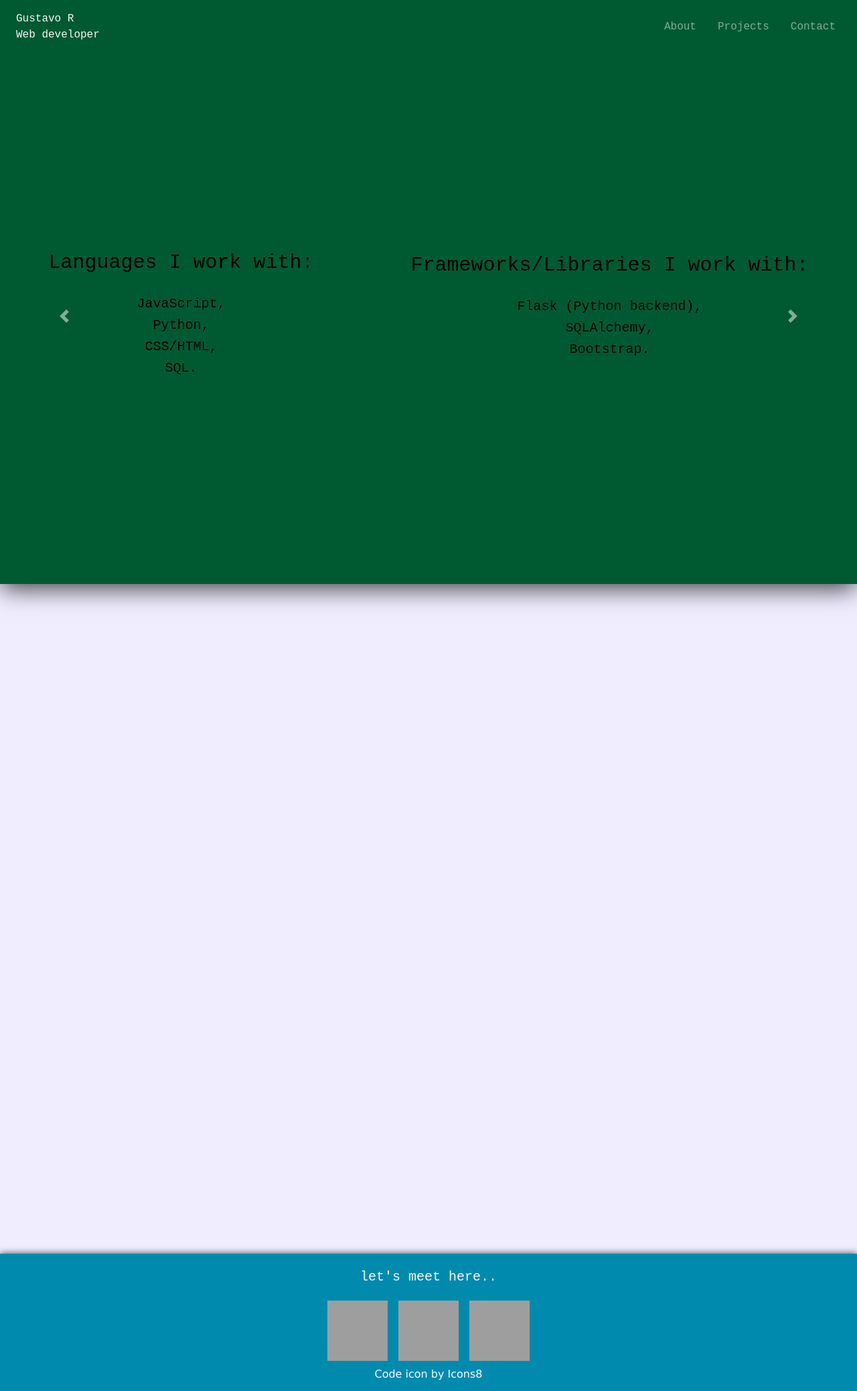
After one commit to gustavorincon55/portfolio, a Flask app: template templates/main.html in a window 1280 px wide. The commit adds this page. Shown: the whole page at 67% size. Run offline with Flask 2, Linux system fonts and the light colour scheme; the template is opened without the code that fills it, so the values that code supplies are empty; some libraries are stand-ins or nearby versions; grey boxes are pictures that could not be loaded.

Commit message:
- Improved the structure of the project with jinja templates. - Improved css.

```diff
--- /dev/null
+++ b/app.py
@@ -0,0 +1,26 @@
+import csv
+import json
+from flask import Flask, jsonify, redirect, render_template, request
+
+# Configure application
+app = Flask(__name__)
+
+# Reload templates when they are changed
+app.config["TEMPLATES_AUTO_RELOAD"] = True
+
+projects = open('templates/projects.json')
+
+projects = json.loads(projects.read())
+
+@app.after_request
+def after_request(response):
+    """Disable caching"""
+    response.headers["Cache-Control"] = "no-cache, no-store, must-revalidate"
+    response.headers["Expires"] = 0
+    response.headers["Pragma"] = "no-cache"
+    return response
+
+
+@app.route("/", methods=["GET"])
+def get_index():
+    return render_template("main.html", projects=projects["projects"])
--- a/style.css
+++ b/static/style.css
@@ -19,7 +19,7 @@
     display: flex;
     justify-content: space-between;
     width: 100%;
-    min-    height: 4em;
+    min-height: 4em;
     color: whitesmoke;
     background-color: #005A31;
     position: fixed;
@@ -42,7 +42,7 @@ a:hover {
 
 nav{
     display: flex;
-    z-index: 1;
+    z-index: 100;
     justify-content: flex-end;
 
 }
@@ -70,8 +70,8 @@ nav a:hover{
 
 
     -webkit-box-shadow: 0px 9px 34px -2px rgba(0,0,0,0.75);
--moz-box-shadow: 0px 9px 34px -2px rgba(0,0,0,0.75);
-box-shadow: 0px 9px 34px -2px rgba(0,0,0,0.75);
+    -moz-box-shadow: 0px 9px 34px -2px rgba(0,0,0,0.75);
+    box-shadow: 0px 9px 34px -2px rgba(0,0,0,0.75);
 }
 
 .shadowsDiv {
@@ -86,7 +86,6 @@ box-shadow: 0px 9px 34px -2px rgba(0,0,0,0.75);
 
     color: black;
     text-align: center;
-
 }
 
 .welcome-section h1{
@@ -115,11 +114,18 @@ box-shadow: 0px 9px 34px -2px rgba(0,0,0,0.75);
 div.project-tile{
 
     width: 30%;
-    height: 15em;
     -webkit-box-shadow: 0px 0px 17px 0px rgba(101,103,172,1);
--moz-box-shadow: 0px 0px 17px 0px rgba(101,103,172,1);
-box-shadow: 0px 0px 17px 0px rgba(101,103,172,1);
+    -moz-box-shadow: 0px 0px 17px 0px rgba(101,103,172,1);
+    box-shadow: 0px 0px 17px 0px rgba(101,103,172,1);
+    border-radius: 6px;
+}
 
+div.project-tile:hover{
+
+    -webkit-box-shadow: 0px 0px 22px 0px rgba(101,103,172,1);
+    -moz-box-shadow: 0px 0px 22px 0px rgba(101,103,172,1);
+    box-shadow: 0px 0px 22px 0px rgba(101,103,172,1);
+    border-radius: 6px;
 }
 
 .project-tile p {
@@ -130,8 +136,28 @@ box-shadow: 0px 0px 17px 0px rgba(101,103,172,1);
 .project-tile img{
 
     width: 100%;
-    height: 75%;
 
+}
+
+.project-tile-body
+{
+    padding: .6em;
+    display: flex;
+    justify-content: space-around;
+}
+
+.btn-tile
+{
+    padding: .5em;
+    border: none;
+    border-radius: 9px;
+    background-color: #fff
+}
+
+.btn-tile:hover
+{
+    background-color: #eee;
+    text-decoration: none;
 }
 
 .gap{
--- /dev/null
+++ b/templates/layout.html
@@ -0,0 +1,88 @@
+<!DOCTYPE html>
+<html lang="en">
+
+<head>
+    <meta charset="UTF-8">
+    <meta name="viewport" content="width=device-width, initial-scale=1.0">
+    <meta http-equiv="X-UA-Compatible" content="ie=edge">
+
+    <head>
+        <link rel="shortcut icon" type="image/x-icon" href="https://img.icons8.com/dusk/64/000000/code.png" />
+    </head>
+    <title>Portfolio</title>
+
+    <link rel="stylesheet" href="https://stackpath.bootstrapcdn.com/bootstrap/4.3.1/css/bootstrap.min.css"
+        integrity="sha384-ggOyR0iXCbMQv3Xipma34MD+dH/1fQ784/j6cY/iJTQUOhcWr7x9JvoRxT2MZw1T" crossorigin="anonymous">
+    <link rel="stylesheet" href="static/style.css">
+
+    <script src="https://code.jquery.com/jquery-3.3.1.slim.min.js"
+        integrity="sha384-q8i/X+965DzO0rT7abK41JStQIAqVgRVzpbzo5smXKp4YfRvH+8abtTE1Pi6jizo"
+        crossorigin="anonymous"></script>
+    <script src="https://cdnjs.cloudflare.com/ajax/libs/popper.js/1.14.7/umd/popper.min.js"
+        integrity="sha384-UO2eT0CpHqdSJQ6hJty5KVphtPhzWj9WO1clHTMGa3JDZwrnQq4sF86dIHNDz0W1"
+        crossorigin="anonymous"></script>
+    <script src="https://stackpath.bootstrapcdn.com/bootstrap/4.3.1/js/bootstrap.min.js"
+        integrity="sha384-JjSmVgyd0p3pXB1rRibZUAYoIIy6OrQ6VrjIEaFf/nJGzIxFDsf4x0xIM+B07jRM"
+        crossorigin="anonymous"></script>
+</head>
+
+<body>
+    <div id="mainContainer">
+
+        <nav class="top navbar navbar-expand-lg navbar-dark">
+            <a class="" href="#welcome-section">Gustavo R <br> Web developer
+            </a>
+            <button class="navbar-toggler" type="button" data-toggle="collapse" data-target="#navbarNavAltMarkup"
+                aria-controls="navbarNavAltMarkup" aria-expanded="false" aria-label="Toggle navigation">
+                <span class="navbar-toggler-icon"></span>
+            </button>
+            <div class="collapse navbar-collapse" id="navbarNavAltMarkup">
+                <div class="ml-auto navbar-nav ">
+                    <a class="nav-item nav-link text-center" href="#welcome-section">About</a>
+                    <a class="nav-item nav-link text-center" href="#projects">Projects</a>
+                    <a class="nav-item nav-link text-center" href="#media-wrapper">Contact</a>
+
+                </div>
+            </div>
+        </nav>
+
+        {% block main %}{% endblock %}
+
+        <div class="gap"></div>
+
+        <footer id="media-wrapper">
+
+
+            <p>let's meet here..</p>
+
+            <div class="media">
+
+
+                <a href="https://github.com/gustavorincon55" class="profile-link" target="_blanck"><img
+                        src="https://image.flaticon.com/icons/svg/25/25231.svg" alt="github" class="media"></a>
+
+                <div class="smallgap"></div>
+
+                <a href="https://codepen.io/rinconm37/" class="profile-link" target="_blanck"><img
+                        src="https://blog.codepen.io/wp-content/uploads/2012/06/Button-Black-Large.png" alt="dashBoard"
+                        class="media"></a>
+
+                <div class="smallgap"></div>
+
+                <a href="https://www.freecodecamp.org/gustavo" class="profile-link" target="_blank"
+                    id="profile-link"><img
+                        src="https://cdn.rawgit.com/Deftwun/e3756a8b518cbb354425/raw/6584db8babd6cbc4ecb35ed36f0d184a506b979e/free-code-camp-logo.svg"
+                        alt="freecodecamp" class="media"></a>
+
+            </div>
+
+            <div class="media-wrapper mt-2"><a href="https://icons8.com/icon/42900/code">Code icon by Icons8</a>
+            </div>
+        </footer>
+    </div>
+    </div>
+
+
+</body>
+
+</html>
--- /dev/null
+++ b/templates/main.html
@@ -0,0 +1,109 @@
+{% extends "layout.html" %}
+
+{% block main %}
+<div class="pt-4">
+
+    <br><br>
+
+    <div id="carouselExampleControls" class="carousel slide shadowsDiv" data-ride="carousel">
+        <div class="carousel-inner">
+            <div class="carousel-item active">
+
+                <div class=" welcome-section">
+                    <div>
+                        <h1>Languages I work with:</h1>
+                        <br>
+                        <h2>JavaScript,</h2>
+                        <h2>Python,</h2>
+                        <h2>CSS/HTML,</h2>
+                        <h2>SQL.</h2>
+                    </div>
+
+                    <div>
+                        <h1>Frameworks/Libraries I work with:</h1>
+                        <br>
+                        <h2>Flask (Python backend),</h2>
+                        <h2>SQLAlchemy,</h2>
+                        <h2>Bootstrap.</h2>
+                        <br>
+                    </div>
+
+                </div>
+            </div>
+
+            <div class="carousel-item">
+
+                <div class=" welcome-section">
+
+                    <div>
+                        <h1>Thechnologies I use:</h1>
+                        <br>
+                        <h2>Linux,</h2>
+                        <h2>Sessions,</h2>
+                        <h2>API,</h2>
+                        <h2>JINJA templates.</h2>
+                    </div>
+
+                    <div>
+                        <h1>Tools I use:</h1>
+                        <br>
+                        <h2>Git,</h2>
+                        <h2>Linux terminal (bash),</h2>
+                        <h2>DevTools.</h2>
+                        <br>
+                    </div>
+
+                </div>
+            </div>
+            <div class="carousel-item ">
+
+                <div class=" welcome-section">
+                    <div>
+                        <h1>I like to:</h1>
+                        <br>
+                        <h2>Build things,</h2>
+                        <h2>Solve problems,</h2>
+                        <h2>Make life easier with software.</h2>
+                    </div>
+
+                    <div>
+                        <h1>I am:</h1>
+                        <br>
+                        <h2>A problem solver,</h2>
+                        <h2>A self learner,</h2>
+                        <h2>A geek.</h2>
+                    </div>
+                </div>
+            </div>
+        </div>
+        <a class="carousel-control-prev" href="#carouselExampleControls" role="button" data-slide="prev">
+            <span class="carousel-control-prev-icon" aria-hidden="true"></span>
+            <span class="sr-only">Previous</span>
+        </a>
+        <a class="carousel-control-next" href="#carouselExampleControls" role="button" data-slide="next">
+            <span class="carousel-control-next-icon" aria-hidden="true"></span>
+            <span class="sr-only">Next</span>
+        </a>
+    </div>
+
+    <section id="projects">
+
+        {% for project in projects %}
+
+        <div class="project-tile">
+                <p>{{project.title}}</p>
+                <img src="{{project.picture}}" alt="">
+            <p>{{project.description}}</p>
+            <div class="project-tile-body">
+                    <a class="btn-tile" href="{{project.link}}">Website</a>
+                    <a class="btn-tile" href="{{project.info}}">Info</a>
+                    <a class="btn-tile" href="{{project.gihub}}">Github</a>
+                </div>
+        </div>
+
+        <div class="flexbrake"></div>
+        {% endfor %}
+    </section>
+
+</div>
+{% endblock %}
--- /dev/null
+++ b/templates/projects.json
@@ -0,0 +1,29 @@
+{
+    "projects": [
+        {
+            "title": "Documentation page",
+            "picture": "https://image.ibb.co/hAVWXe/documentationpage.png",
+            "link": "https://codepen.io/rinconm37/full/pZmjEg",
+            "info": "",
+            "github": "",
+            "description": ""
+
+        },
+        {
+            "title": "Chouch colection",
+            "picture": "https://image.ibb.co/g1oAse/couchcolection.png",
+            "link": "https://codepen.io/rinconm37/pen/djEBqq",
+            "info": "",
+            "github": "",
+            "description": ""
+        },
+        {
+            "title": "Movie taste survey",
+            "picture": "https://image.ibb.co/fLmfse/movietastesurvey.png",
+            "link": "https://codepen.io/rinconm37/pen/djEBqq",
+            "info": "",
+            "github": "",
+            "description": ""
+        }
+    ]
+}
```
Also changed, not shown: templates/index.html (renamed from index.html, +6 -5 lines).
